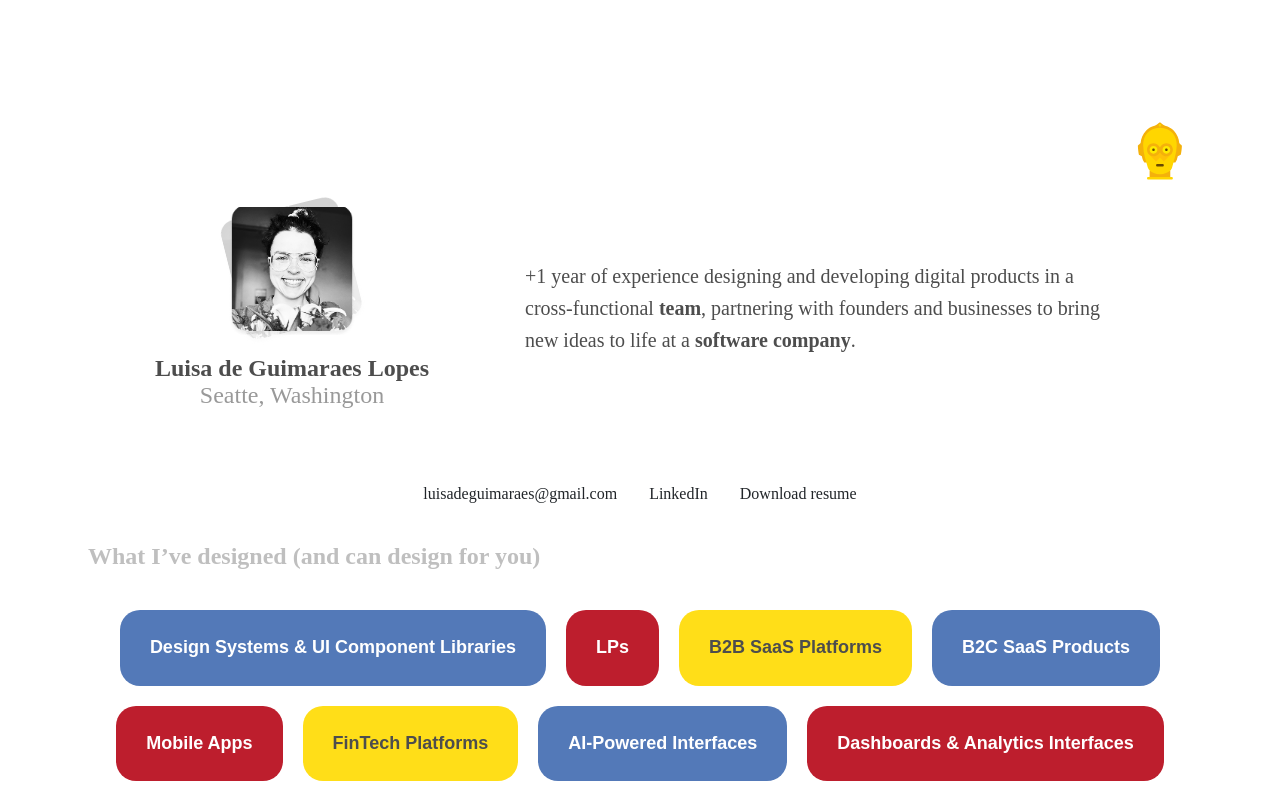
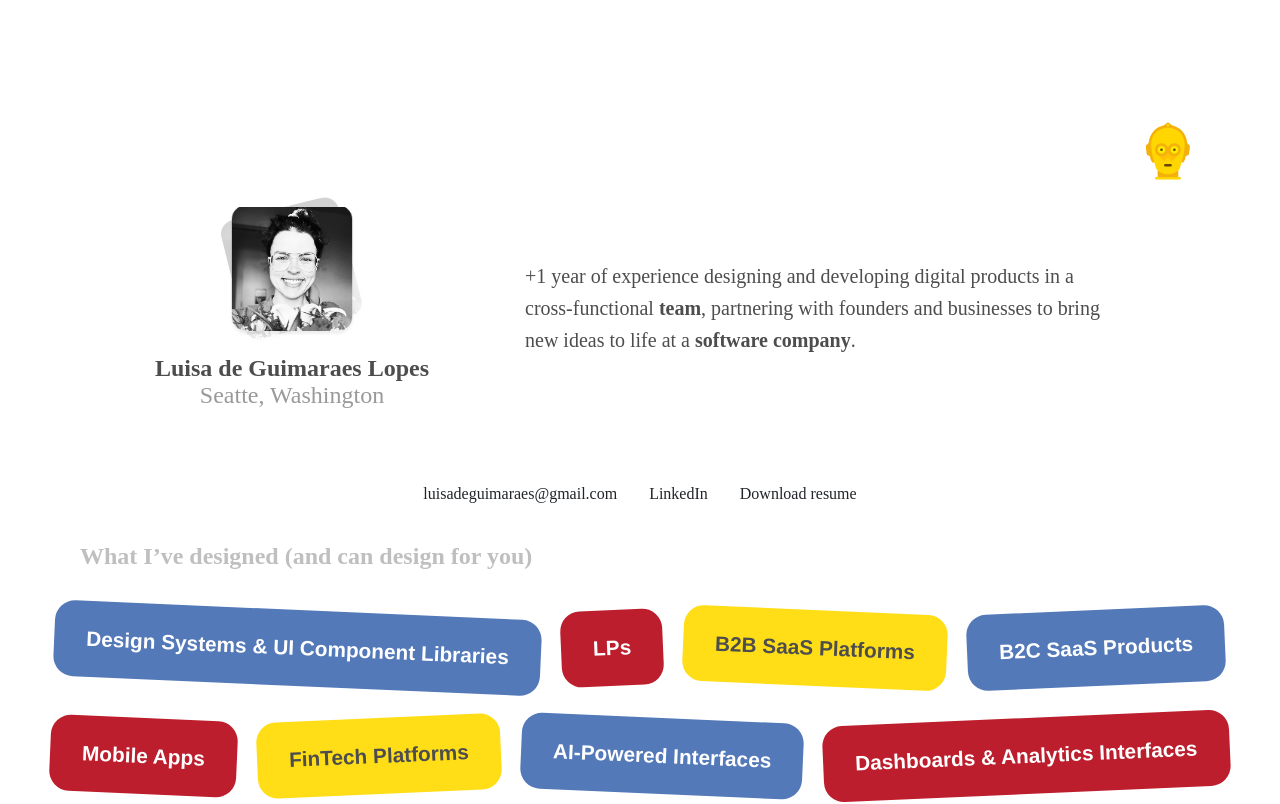
Before and after one commit to luisadeguimaraes/portfolio, a React (Vite) app: page / in a window 1280 px wide. Shown: the top 804 px of the page. Built offline with nearby package versions, Linux system fonts and the light colour scheme; a web font is replaced by a local one.

Commit message:
pill adjustments

```diff
--- a/src/components/sections/Expertise/Expertise.module.css
+++ b/src/components/sections/Expertise/Expertise.module.css
@@ -45,7 +45,7 @@
     align-items: center;
     padding: 20px;
     box-sizing: border-box;
-    gap: 20px;
+    gap: 2rem;
 }
 
 .frameParent {
@@ -64,19 +64,21 @@
     align-items: center;
     justify-content: center;
     border-radius: 20px;
-    padding: 15px 30px;
     height: 75.6px;
     min-width: 64.2px; /* Ensure a minimum size */
     box-sizing: border-box;
+	margin: 0;
     /* The background color is set dynamically in the component's inline style */
 }
 
 .pillText {
     /* Styles for the text inside each pill */
     position: relative;
-    font-size: 18px;
+    font-size: 1.3rem;
     font-weight: 800;
+	padding: 1rem 2rem;
     font-family: 'Zain', sans-serif;
     text-align: center;
+	margin: 0;
     /* The text color is set dynamically in the component's inline style */
 }
--- a/src/components/sections/Expertise/Pills.tsx
+++ b/src/components/sections/Expertise/Pills.tsx
@@ -9,7 +9,10 @@ const Pills = () => {
           <div
             key={index}
             className={styles.pillWrapper}
-            style={{ backgroundColor: pill.color }}
+            style={{
+              backgroundColor: pill.color,
+              transform: `rotate(${pill.rotateLeft ? '-2.5deg' : '2.5deg'})`,
+            }}
           >
             <p className={styles.pillText} style={{ color: pill.textColor }}>
               {pill.text}
@@ -22,7 +25,10 @@ const Pills = () => {
           <div
             key={index + 4}
             className={styles.pillWrapper}
-            style={{ backgroundColor: pill.color }}
+            style={{
+              backgroundColor: pill.color,
+              transform: `rotate(${pill.rotateLeft ? '-2.5deg' : '2.5deg'})`,
+            }}
           >
             <p className={styles.pillText} style={{ color: pill.textColor }}>
               {pill.text}
--- a/src/components/sections/Expertise/pillsData.tsx
+++ b/src/components/sections/Expertise/pillsData.tsx
@@ -1,12 +1,12 @@
 const pillsData = [
-  { text: 'Design Systems & UI Component Libraries', color: '#5379B8', textColor: '#FFFFFF' },
-  { text: 'LPs', color: '#BD1E2D', textColor: '#FFFFFF' },
-  { text: 'B2B SaaS Platforms', color: '#FFDE18', textColor: '#4D4D4D' },
-  { text: 'B2C SaaS Products', color: '#5379B8', textColor: '#FFFFFF' },
-  { text: 'Mobile Apps', color: '#BD1E2D', textColor: '#FFFFFF' },
-  { text: 'FinTech Platforms', color: '#FFDE18', textColor: '#4D4D4D' },
-  { text: 'AI-Powered Interfaces', color: '#5379B8', textColor: '#FFFFFF' },
-  { text: 'Dashboards & Analytics Interfaces', color: '#BD1E2D', textColor: '#FFFFFF' },
+  { text: 'Design Systems & UI Component Libraries', color: '#5379B8', textColor: '#FFFFFF', rotateLeft: false },
+  { text: 'LPs', color: '#BD1E2D', textColor: '#FFFFFF', rotateLeft: true },
+  { text: 'B2B SaaS Platforms', color: '#FFDE18', textColor: '#4D4D4D', rotateLeft: false },
+  { text: 'B2C SaaS Products', color: '#5379B8', textColor: '#FFFFFF', rotateLeft: true },
+  { text: 'Mobile Apps', color: '#BD1E2D', textColor: '#FFFFFF', rotateLeft: false },
+  { text: 'FinTech Platforms', color: '#FFDE18', textColor: '#4D4D4D', rotateLeft: true },
+  { text: 'AI-Powered Interfaces', color: '#5379B8', textColor: '#FFFFFF', rotateLeft: false },
+  { text: 'Dashboards & Analytics Interfaces', color: '#BD1E2D', textColor: '#FFFFFF', rotateLeft: true },
 ];
 
 export default pillsData;
--- a/src/globals.css
+++ b/src/globals.css
@@ -19,3 +19,8 @@ body {
   color: var(--text-color);
   transition: background-color 0.3s ease, color 0.3s ease; /* Optional smooth transition */
 }
+body, html {
+    margin: 0;
+    padding: 0;
+    box-sizing: border-box; /* This is an important best practice */
+}
```
